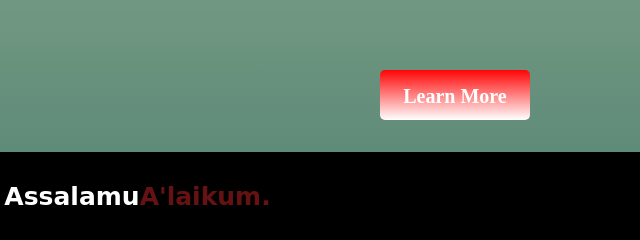
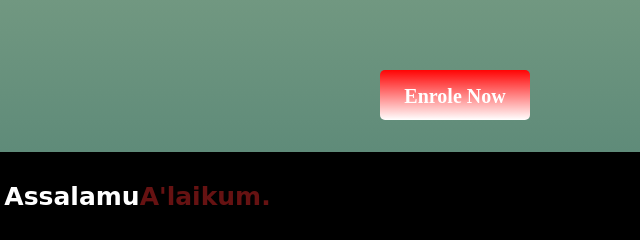
Before and after one commit to shamimulhaque1992/Course-Assignment-01, a plain HTML site: page Index.html in a window 1280 px wide. Shown: the part 5758-5998 px from the top of the page, 505-1145 px from the left. Drawn offline with Linux system fonts and the light colour scheme; a web font is replaced by a local one.

Commit message:
button name changed Assingment-01

```diff
--- a/Index.html
+++ b/Index.html
@@ -279,7 +279,7 @@
           </h3>
         </div>
         <a class="btn" href="https://www.google.com/" target="_blank"
-          >Learn More</a
+          >Enrole Now</a
         >
       </div>
     </section>
```
